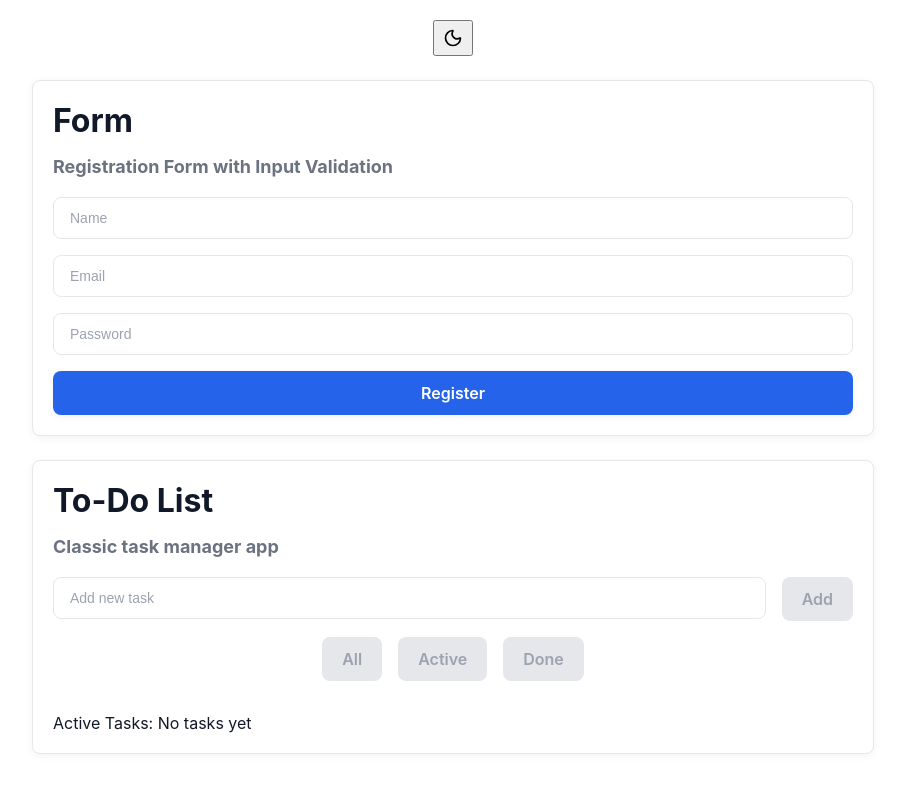
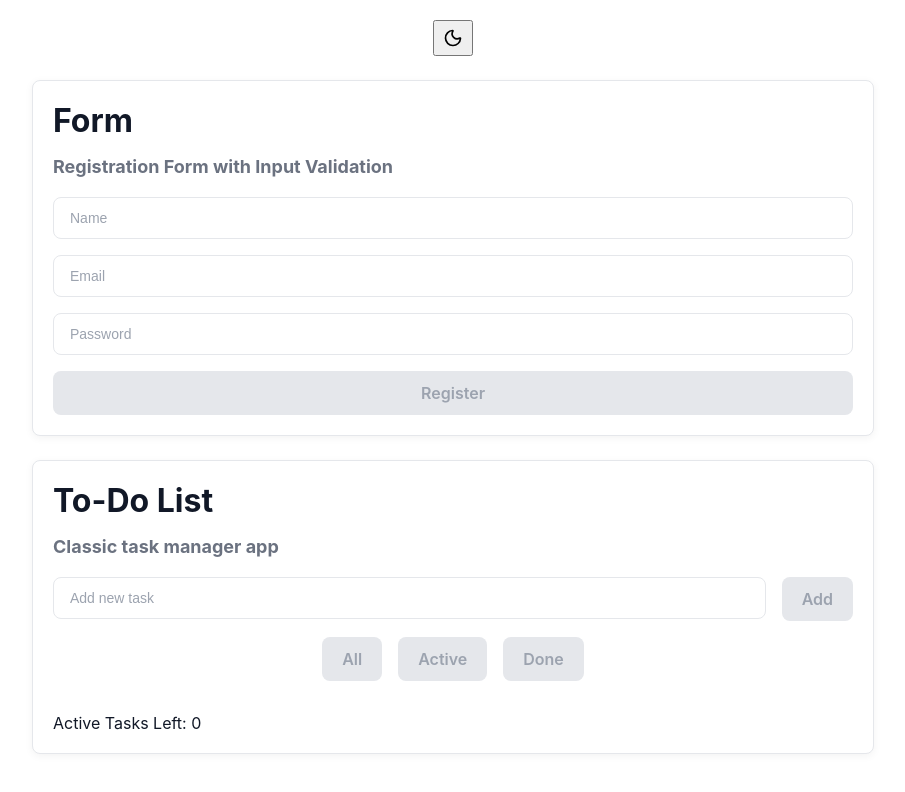
Before and after one commit to sofiiaruban552-gif/homework-04, a React (Vite) app: page / in a window 1280 px wide. Shown: the top 792 px of the page, without its empty margins (207-1112 px from the left). Built offline with nearby package versions, Linux system fonts and the light colour scheme.

Commit message:
refactor: RegisterForm

```diff
--- a/index.html
+++ b/index.html
@@ -4,7 +4,7 @@
     <meta charset="UTF-8" />
     <link rel="icon" type="image/svg+xml" href="/favicon.svg" />
     <meta name="viewport" content="width=device-width, initial-scale=1.0" />
-    <title>homework_04</title>
+    <title>Homework 04</title>
   </head>
   <body>
     <div id="root"></div>
--- a/src/App.css
+++ b/src/App.css
@@ -136,6 +136,11 @@ body {
  opacity: 0.7;
 }
 
+.error-text {
+ color: var(--error);
+ font-size: 0.8rem;
+}
+
 .button {
  display: inline-flex;
  align-items: center;
--- a/src/components/RegisterForm.jsx
+++ b/src/components/RegisterForm.jsx
@@ -4,16 +4,35 @@ import Input from "./shared/Input";
 import Button from "./shared/Button";
 import { validateForm } from "../helpers/validation";
 
-const RegisterForm = () => {
-  const [form, setForm] = useState({
+const EMPTY_FORM = {
   name: "",
   email: "",
   password: "",
-  });
+};
+
+const ALL_TOUCHED = {
+  name: true,
+  email: true,
+  password: true,
+};
+
+const RegisterForm = () => {
+  const [form, setForm] = useState(EMPTY_FORM);
 
   const [errors, setErrors] = useState({});
   const [touched, setTouched] = useState({});
   const [success, setSuccess] = useState("");
+
+  const runValidation = () => {
+    const validationErrors = validateForm(form);
+    setErrors(validationErrors);
+
+    return validationErrors;
+  };
+
+  const hasErrors = (errors) => Object.keys(errors).length > 0;
+
+  const isFormValid = !hasErrors(validateForm(form));
 
   const handleChange = (field) => (value) => {
     setForm((prev) => ({
@@ -27,30 +46,26 @@ const RegisterForm = () => {
       ...prev,
       [field]: true,
     }));
-    setErrors(validateForm(form));
+
+    runValidation();
   };
 
  const handleSubmit = (e) => {
   e.preventDefault();
 
-    const validation = validateForm(form);
-    setErrors(validation);
+  const validationErrors = runValidation();
 
-    if (Object.keys(validation).length === 0) {
+  if (hasErrors(validationErrors)) {
+    setTouched(ALL_TOUCHED);
+    setSuccess("");
+    return;
+  }
+
   setSuccess("Готово ✅");
-
-      setForm({
-        name: "",
-        email: "",
-        password: "",
-      });
-
+  setForm(EMPTY_FORM);
   setTouched({});
-    } else {
-      setSuccess("");
-    }
+  setErrors({});
 };
-  const isFormValid = Object.keys(errors).length === 0;
 
   return (
     <SectionCard>
--- a/src/components/toDoList/ActiveTasksCounter.jsx
+++ b/src/components/toDoList/ActiveTasksCounter.jsx
@@ -1,13 +1,15 @@
 import { useTodoContext } from "../../hooks/useTodoContext";
 
 const ActiveTasksCounter = () => {
-  const { filteredTodos } = useTodoContext();
+  const { todos } = useTodoContext();
 
-  const activeTasksCount = filteredTodos.filter((task) => !task.done).length;
+  const activeTasksCount = todos.filter(
+    (task) => !task.done
+  ).length;
 
   return (
     <span>
-      Active Tasks: {activeTasksCount || "No tasks yet"}
+      Active Tasks Left: {activeTasksCount}
     </span>
   );
 };
```
Lines whose indentation alone changed are shown as unchanged.
